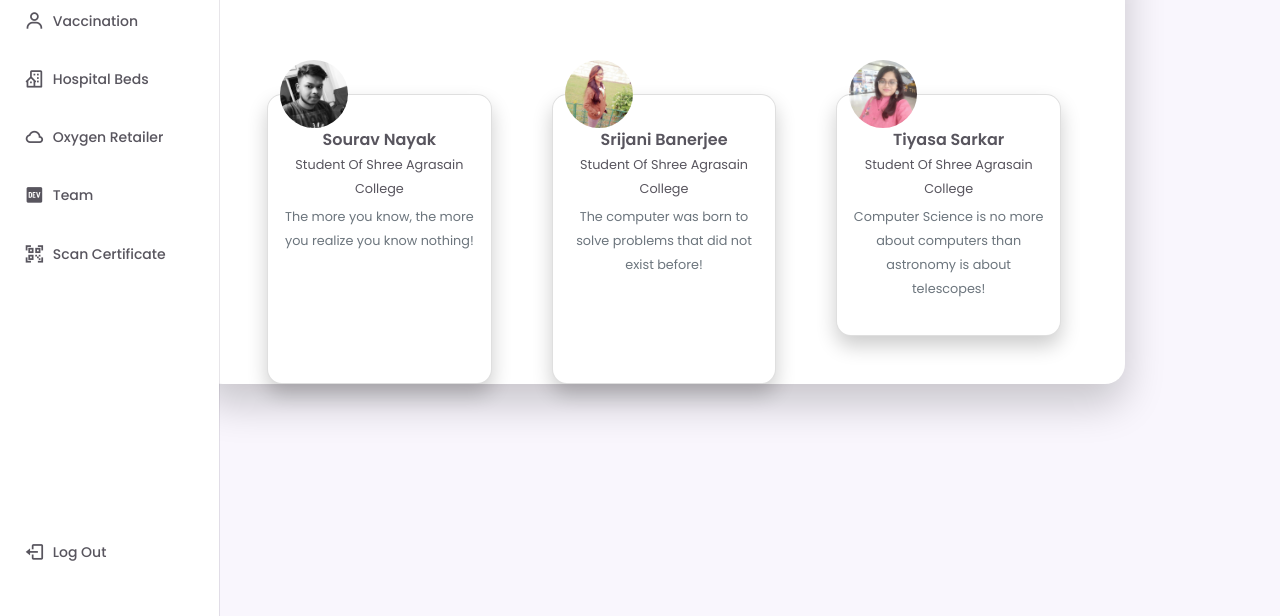
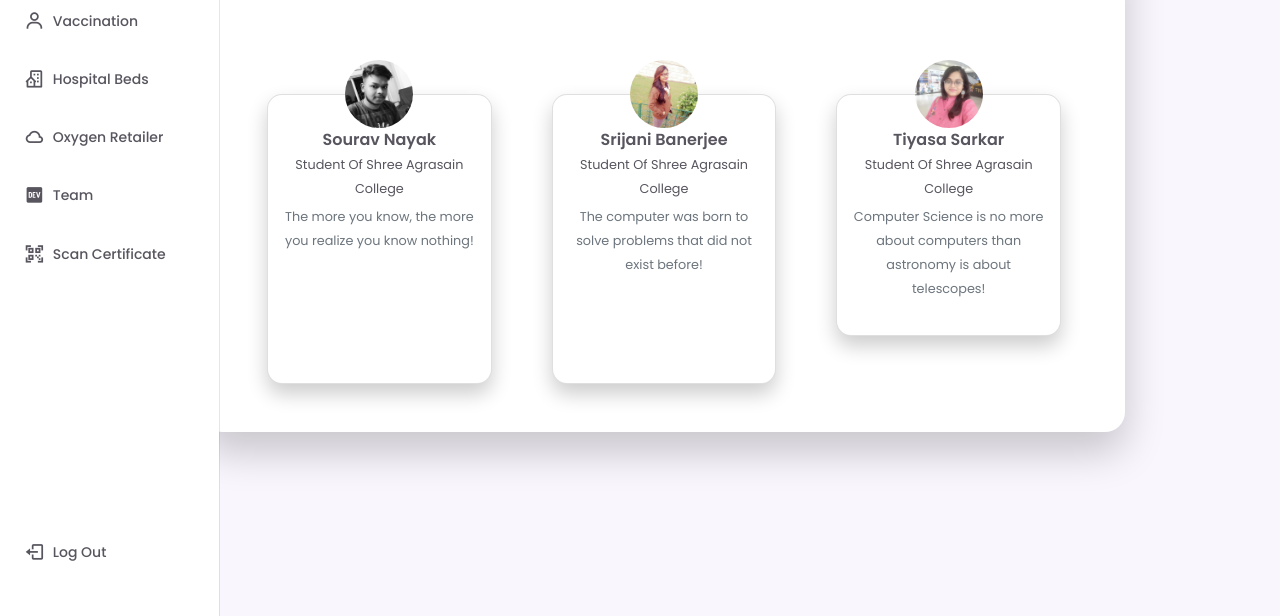
Before and after one commit to Souravgithub1999/indiacan, a plain HTML site: page team.html in a window 1280 px wide. Shown: the part 184-800 px from the top of the page. Drawn offline with nearby package versions, Linux system fonts and the light colour scheme.

Commit message:
Update team.html

```diff
--- a/team.html
+++ b/team.html
@@ -40,7 +40,8 @@
 .profile img {
     width: 68px;
     height: 68px;
-    border-radius: 50%
+    border-radius: 50%;
+    margin: auto;
 }
 
 .card {
@@ -184,7 +185,7 @@
                 <div class="container-fluid mt-1">
                     <div class="row">
                         <div class="col-md-10 col-12 mx-auto">
-                            <div class='container mx-auto mt-5 col-md-10 mt-100' data-aos="fade-up">
+                            <div class='container mx-auto mt-5 col-md-10 mt-100 pb-5' data-aos="fade-up">
 
                                 <div class="row" style="justify-content: center">
 
```
